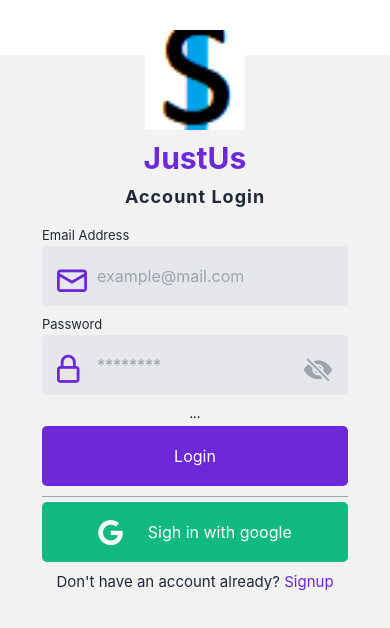
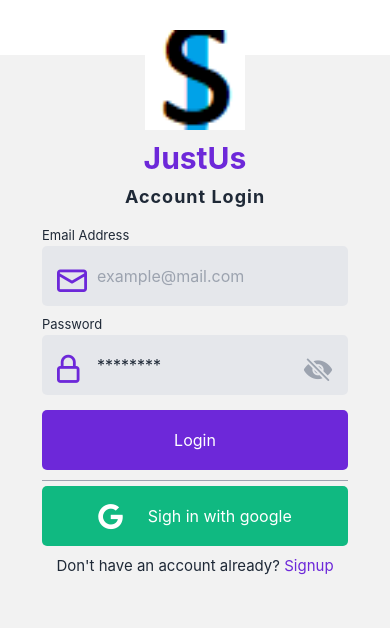
Before and after one commit to Treefold/DSDMobile, a React Native app in the folder my-app/: screen /Login in a window 390 px wide. Shown: the top 628 px of the page. Built offline with nearby package versions, Linux system fonts and the light colour scheme.

Commit message:
real login

```diff
--- a/my-app/components/styles.js
+++ b/my-app/components/styles.js
@@ -146,6 +146,7 @@
 export const MsgBox = styled(Text)`
     text-align: center;
     font-size: 13px;
+    color: ${props => props.type == 'SUCCESS' ? green : red};
 `;
 
 export const Line = styled(View)`
--- /dev/null
+++ b/my-app/env.js
@@ -0,0 +1,6 @@
+import React from 'react';
+
+export default {
+    endpoint: "http://192.168.50.28:8080/api/",
+    urlBasic: "http://192.168.50.28",
+};
--- a/my-app/screens/Login.js
+++ b/my-app/screens/Login.js
@@ -1,9 +1,12 @@
 import React, {useState} from 'react';
-import { View } from 'react-native';
+import { ActivityIndicator, Button, StyleSheet, Text, TextInput, View, SafeAreaView } from 'react-native';
 import { StatusBar } from 'expo-status-bar';
 import { Formik } from 'formik';
+import axios from 'axios';
 import { Fontisto, Ionicons, Octicons } from '@expo/vector-icons';
-import KeyboardAvoindingWrapper from '../components/KeyboardAvoindingWrapper';
+import env from "./../env";
+
+import KeyboardAvoindingWrapper from './../components/KeyboardAvoindingWrapper';
 import {
     Colors,
     StyledContainer, InnerContainer,
@@ -16,8 +19,38 @@
 
 const { brand, darkLight, primary } = Colors;
 
+// axios.post(
+//     "http://" + "192.168.50.28" + ":8080/api/sessions",
+//     {email:"test@example.com", password:"Password456!"}
+// ).then((response) => {
+//     console.log(response)
+// }).catch((error) => {
+//     console.log("HandleLoginError: ", error);
+// });
+
 const Login = ({navigation}) => {
   const [hidePassword, setHidePassword] = useState(true);
+  const [message, setMessage] = useState();
+  const [messageType, setMessageType] = useState();
+
+  const handleMessage = (message, type = 'FAILED') => {
+      setMessage (message);
+      setMessageType (type);
+  }
+
+  const handleLogin = (credentials, setSubmitting) => {
+    handleMessage(null);
+
+    const url = env.endpoint + 'sessions';
+
+    axios.post(url, credentials).then((response) => {
+        navigation.navigate('Welcome', response.data);
+        setSubmitting(false);
+    }).catch((error) => {
+        handleMessage(error?.response?.data || 'An error occured', 'FAILED');
+        setSubmitting(false);
+    });
+  };
 
   return (
     <KeyboardAvoindingWrapper>
@@ -30,30 +63,34 @@
 
             <Formik
                 initialValues={{ email: '', password: '' }}
-                        onSubmit={(values) => {
-                            console.log(values);
-                            navigation.navigate("Welcome");
+                onSubmit={(values, { setSubmitting }) => {
+                    if (!(values.email?.length > 0 && values.password?.length > 0 )) {
+                        handleMessage("Please fill all fields");
+                        setSubmitting(false);
+                        return;
+                    }
+
+                    handleLogin(values, setSubmitting);
+                    setSubmitting(false);
                 }}
             >
-                        {({handleChange, handleBlur, handleSubmit, values}) => (<StyledFormArea>
-
+            {({ handleChange, handleBlur, handleSubmit, values, isSubmitting }) => (
+              <StyledFormArea>
                 <MyTextInput
                     label="Email Address"
                     icon="mail"
                     placeholder="example@mail.com"
                     placeholderTextColor={darkLight}
-                                onChange={handleChange('email')}
+                    onChangeText={handleChange('email')}
                     onBlur={handleBlur('email')}
                     value={values.email}
                     keyboardType="email-address"
                 />
-
                 <MyTextInput
                     label="Password"
                     icon="lock"
                     placeholder="********"
-                                placeholderTextColor={darkLight}
-                                onChange={handleChange('password')}
+                    onChangeText={handleChange('password')}
                     onBlur={handleBlur('password')}
                     value={values.password}
                     secureTextEntry={hidePassword}
@@ -62,10 +99,19 @@
                     setHidePassword={setHidePassword}
                 />
 
-                            <MsgBox>...</MsgBox>
+                <MsgBox type={messageType}>{message}</MsgBox>
                 <StyledButton onPress={handleSubmit}>
                     <ButtonText>Login</ButtonText>
                 </StyledButton>
+
+                {/* {!isSubmitting && <StyledButton onPress={handleSubmit}>
+                    <ButtonText>Login</ButtonText>
+                </StyledButton>}
+
+                {isSubmitting && <StyledButton disable={true}>
+                    <ActivityIndicator size="small" color={primary} />
+                </StyledButton>} */}
+
                 <Line />
                 <StyledButton google={true} onPress={handleSubmit}>
                     <Fontisto name="google" color={primary} size={25} />
@@ -77,6 +123,7 @@
                         <TextLinkContent>Signup</TextLinkContent>
                     </TextLink>
                 </ExtraView>
+
 
               </StyledFormArea>)}
             </Formik>
```
Lines whose indentation alone changed are shown as unchanged.
